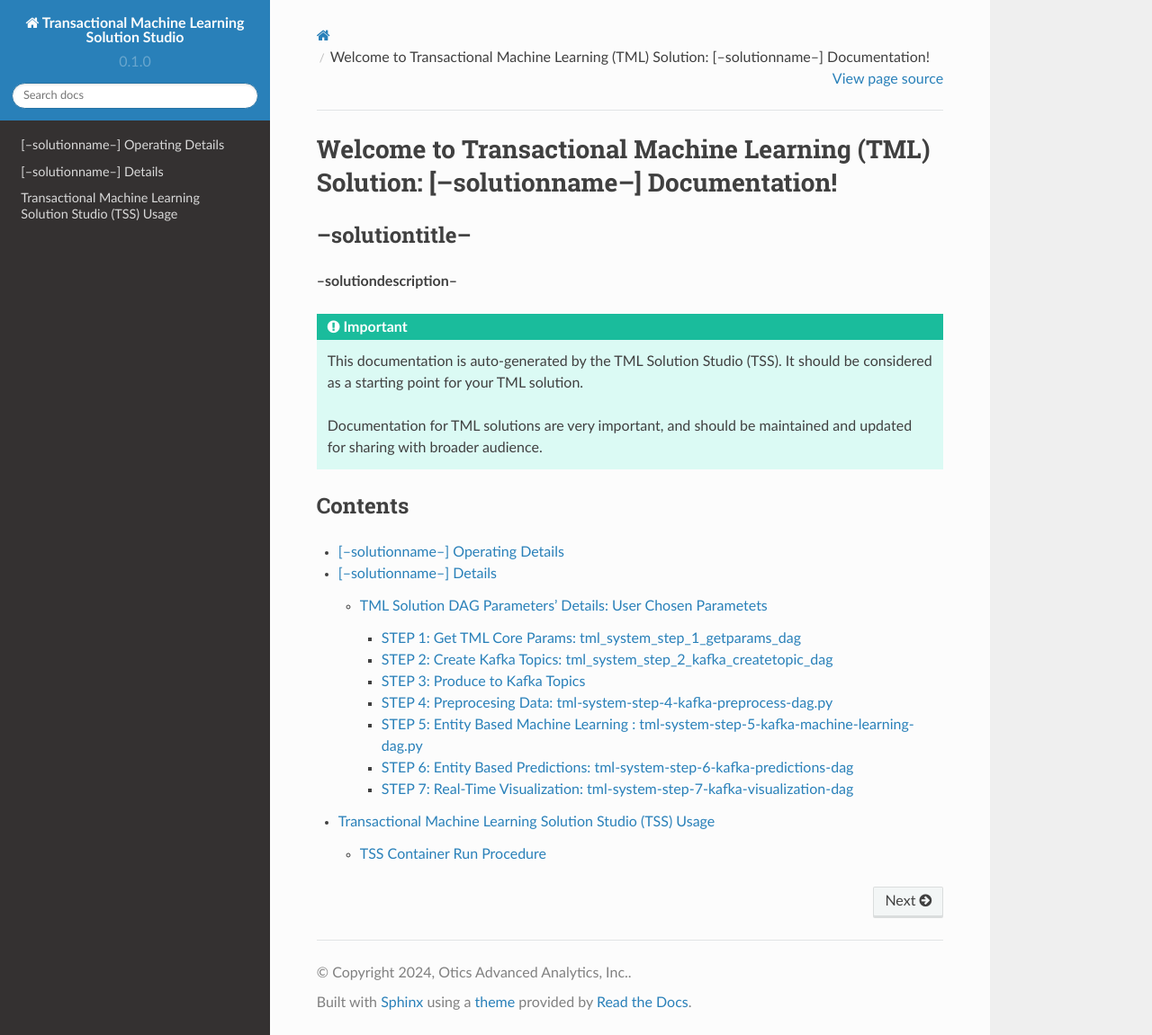
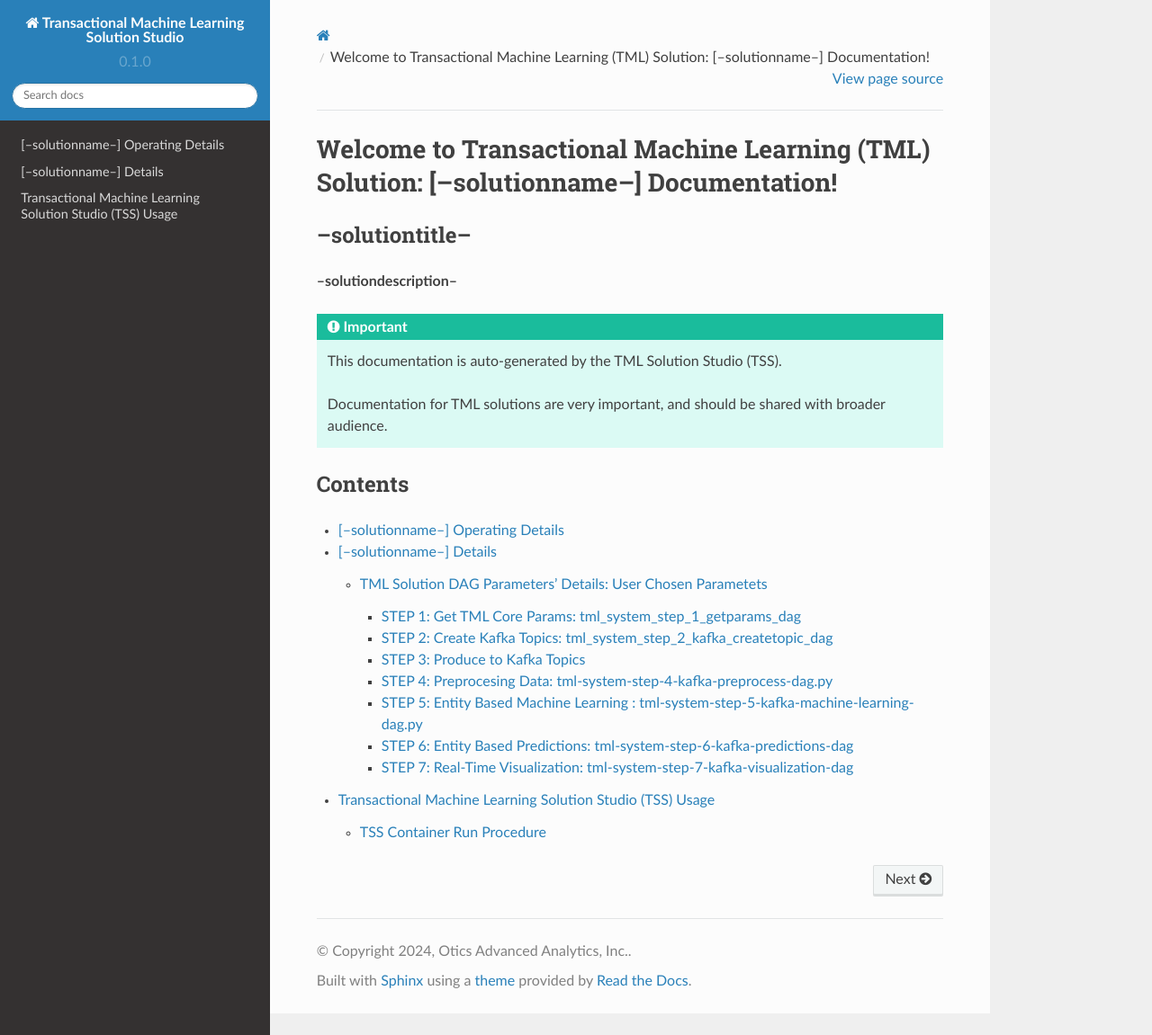
Before and after one commit to vanesalcb06/tssproject2-2b5c, a Sphinx documentation site: the page built from docs/source/index.rst, in a window 1280 px wide and 1151 px high. Shown: the whole window at 90% size. Built offline with Sphinx 7.4.7 and the Read the Docs theme 2.0.0, drawn with Linux system fonts in a browser that asks for light colours.

Commit message:
Update index.rst

```diff
--- a/docs/source/index.rst
+++ b/docs/source/index.rst
@@ -7,9 +7,9 @@ Welcome to Transactional Machine Learning (TML) Solution: [--solutionname--] Doc
 **--solutiondescription--**
 
 .. important::
-   This documentation is auto-generated by the TML Solution Studio (TSS).  It should be considered as a starting point for your TML solution.
+   This documentation is auto-generated by the TML Solution Studio (TSS).
 
-   Documentation for TML solutions are very important, and should be maintained and updated for sharing with broader audience.
+   Documentation for TML solutions are very important, and should be shared with broader audience.
 
 Contents
 --------
```
